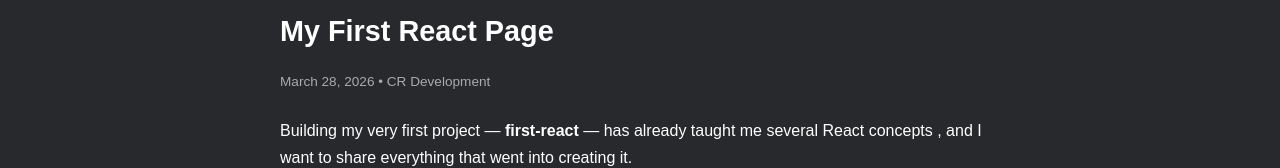
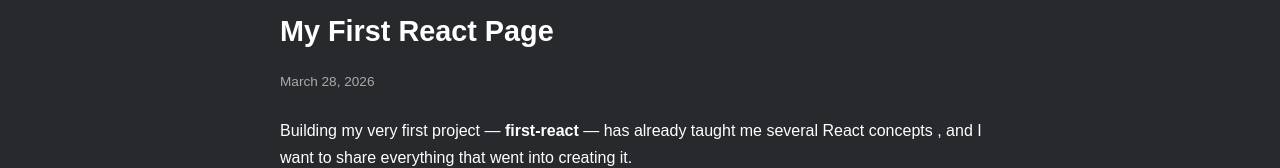
Before and after one commit to ctrajaram/first-react, a React (Vite) app: page / in a window 1280 px wide. Shown: the part 332-500 px from the top of the page. Built offline with nearby package versions, Linux system fonts and the light colour scheme.

Commit message:
update blog content more

```diff
--- a/src/Blog.jsx
+++ b/src/Blog.jsx
@@ -2,7 +2,7 @@ export default function Blog() {
     return (
         <article className="blog">
             <h2 className="blog-title">My First React Page</h2>
-            <p className="blog-date">March 28, 2026 &bull; CR Development</p>
+            <p className="blog-date">March 28, 2026</p>
 
             <p>
                 Building my very first project —{" "}
```
